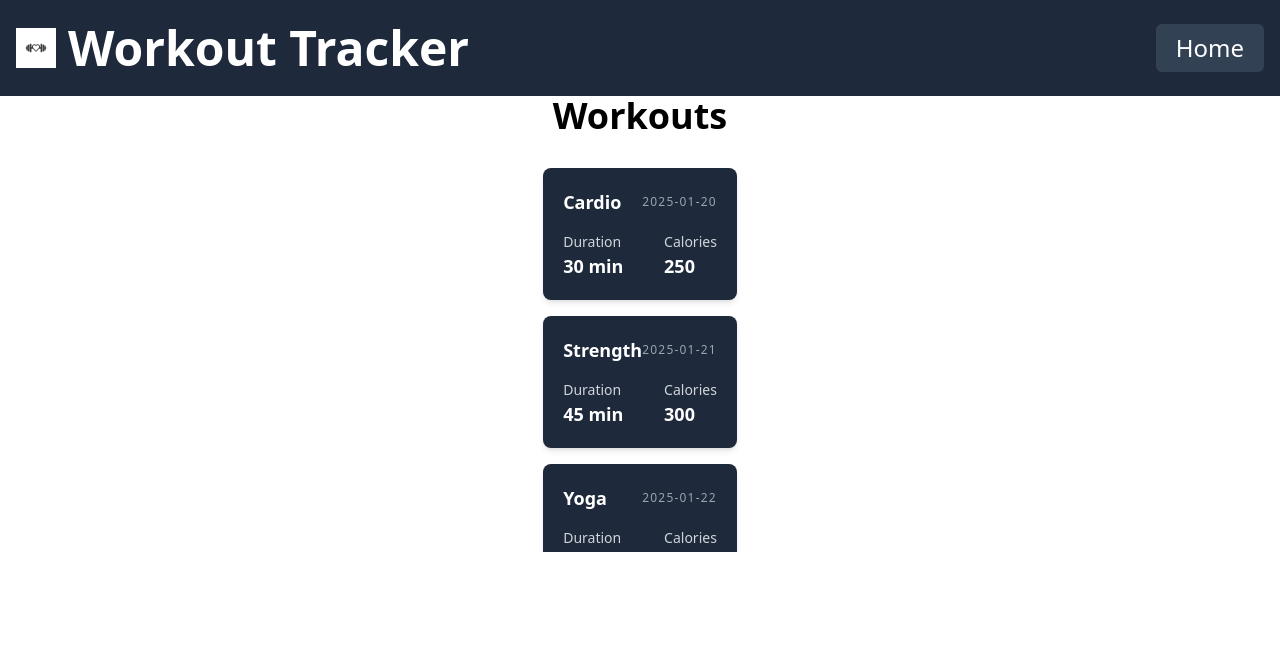
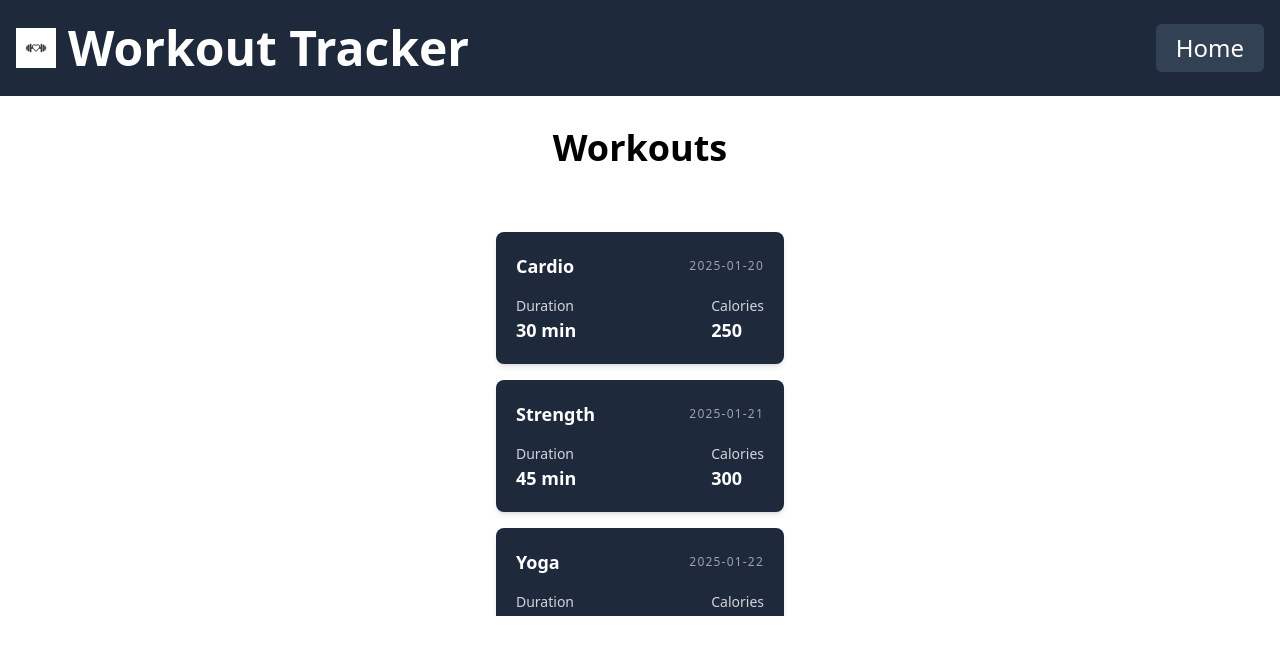
Before and after one commit to NathanStanislavsky/WorkoutTracker, a SvelteKit app in the folder WorkoutTracker/: page /workout in a window 1280 px wide. Shown: the top 654 px of the page. Built offline with nearby package versions, Linux system fonts and the light colour scheme.

Commit message:
refactor

```diff
--- a/WorkoutTracker/src/routes/workout/+page.svelte
+++ b/WorkoutTracker/src/routes/workout/+page.svelte
@@ -41,9 +41,9 @@
   ];
 </script>
 
-<div class="flex flex-col items-center h-screen">
-  <h1 class="text-4xl font-bold">Workouts</h1>
-  <main class="max-w-4xl mx-auto mt-8" data-testid="workout-carousel" >
-    <WorkoutList {workouts}/>
-  </main>
+<div class="flex flex-col items-center">
+  <h1 class="text-4xl font-bold p-8">Workouts</h1>
 </div>
+<main class="max-w-xs mx-auto mt-8" data-testid="workout-carousel">
+  <WorkoutList {workouts} />
+</main>
```
